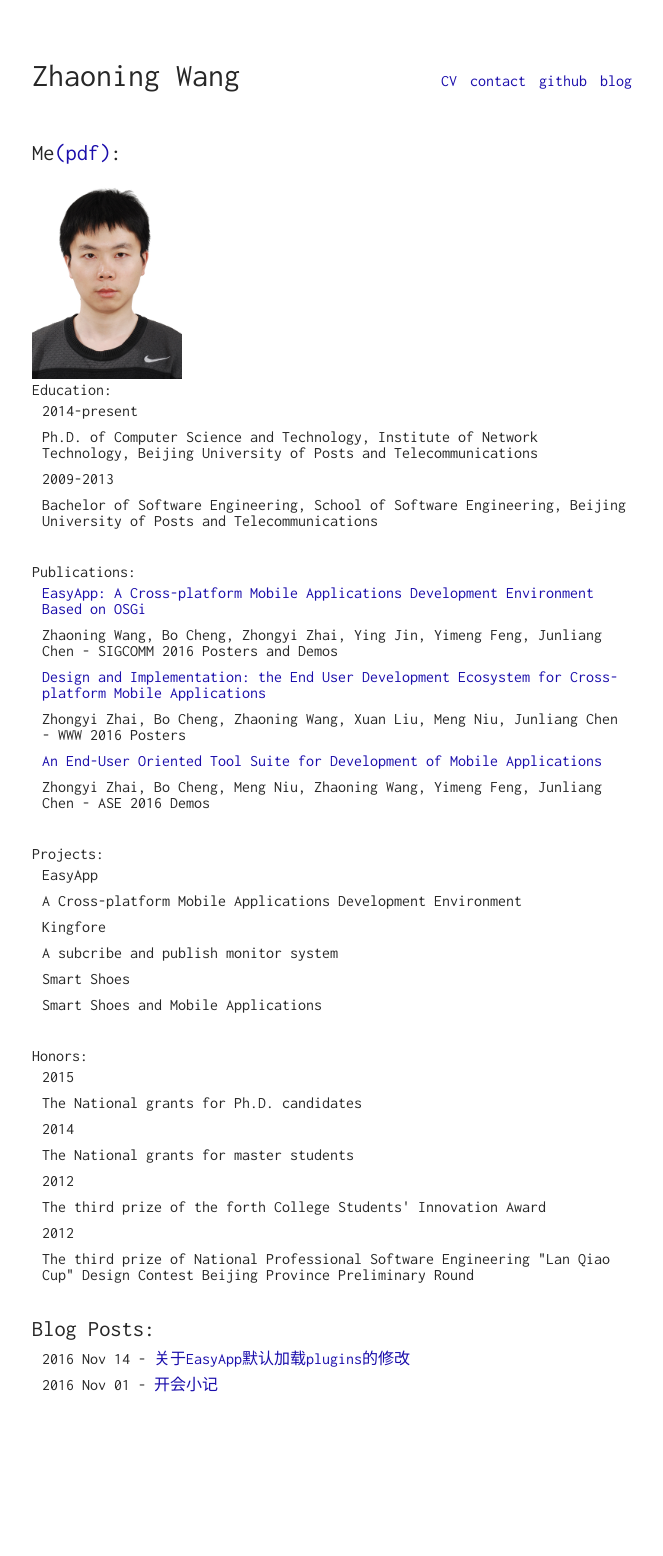
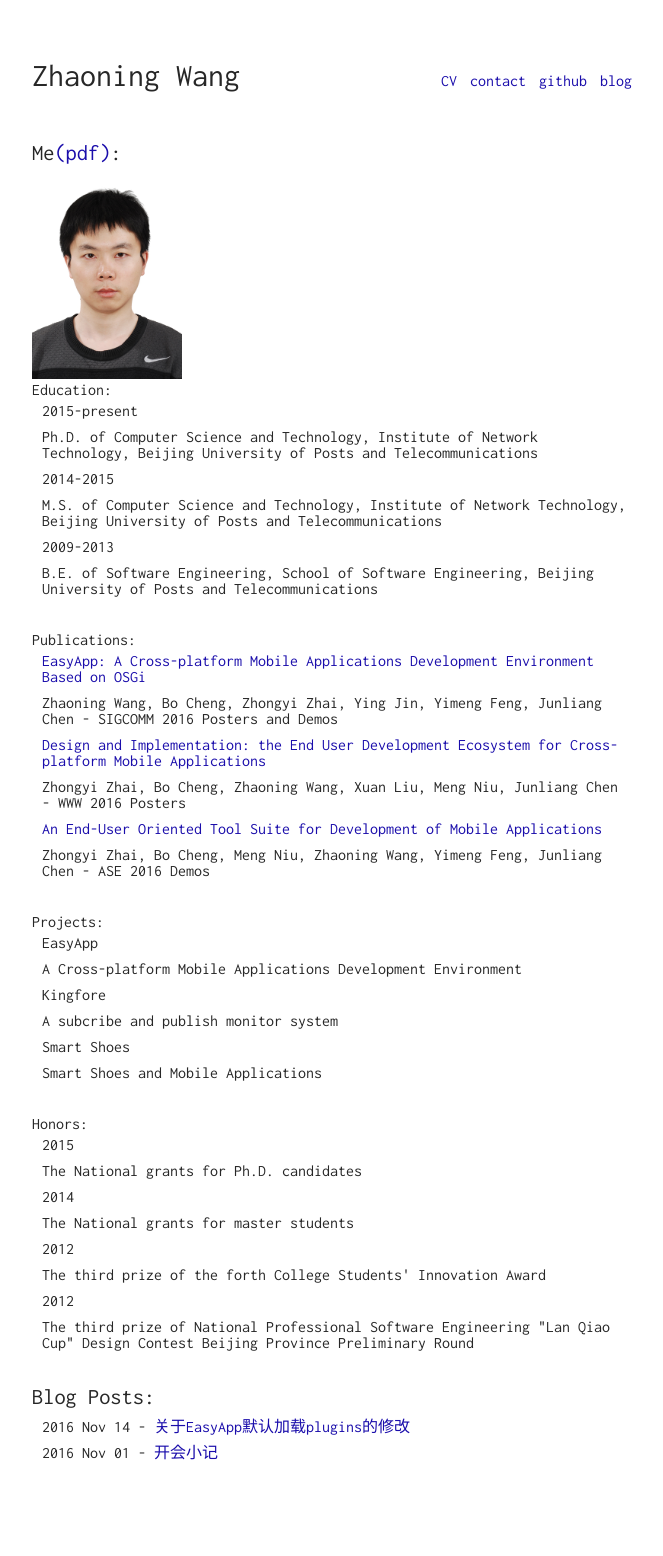
Before and after one commit to asimoo/asimoo.github.io, a Jekyll site: the page built from index.html, in a window 1280 px wide. Shown: the whole page, without its empty margins (308-971 px from the left). Built offline with Jekyll 4.4.1, drawn with Linux system fonts in a browser that asks for light colours; before the commit the page ends 1488 px from its top, so only the background shows below that.

Commit message:
edu update

```diff
--- a/_data/education.yml
+++ b/_data/education.yml
@@ -1,9 +1,14 @@
 - title: Ph.D. of Computer Science and Technology
   school: Institute of Network Technology
   college: Beijing University of Posts and Telecommunications
-  time: 2014-present
+  time: 2015-present
 
-- title: Bachelor of Software Engineering
+- title: M.S. of Computer Science and Technology
+  school: Institute of Network Technology
+  college: Beijing University of Posts and Telecommunications
+  time: 2014-2015
+
+- title: B.E. of Software Engineering
   school: School of Software Engineering
   college: Beijing University of Posts and Telecommunications
   time: 2009-2013
```
